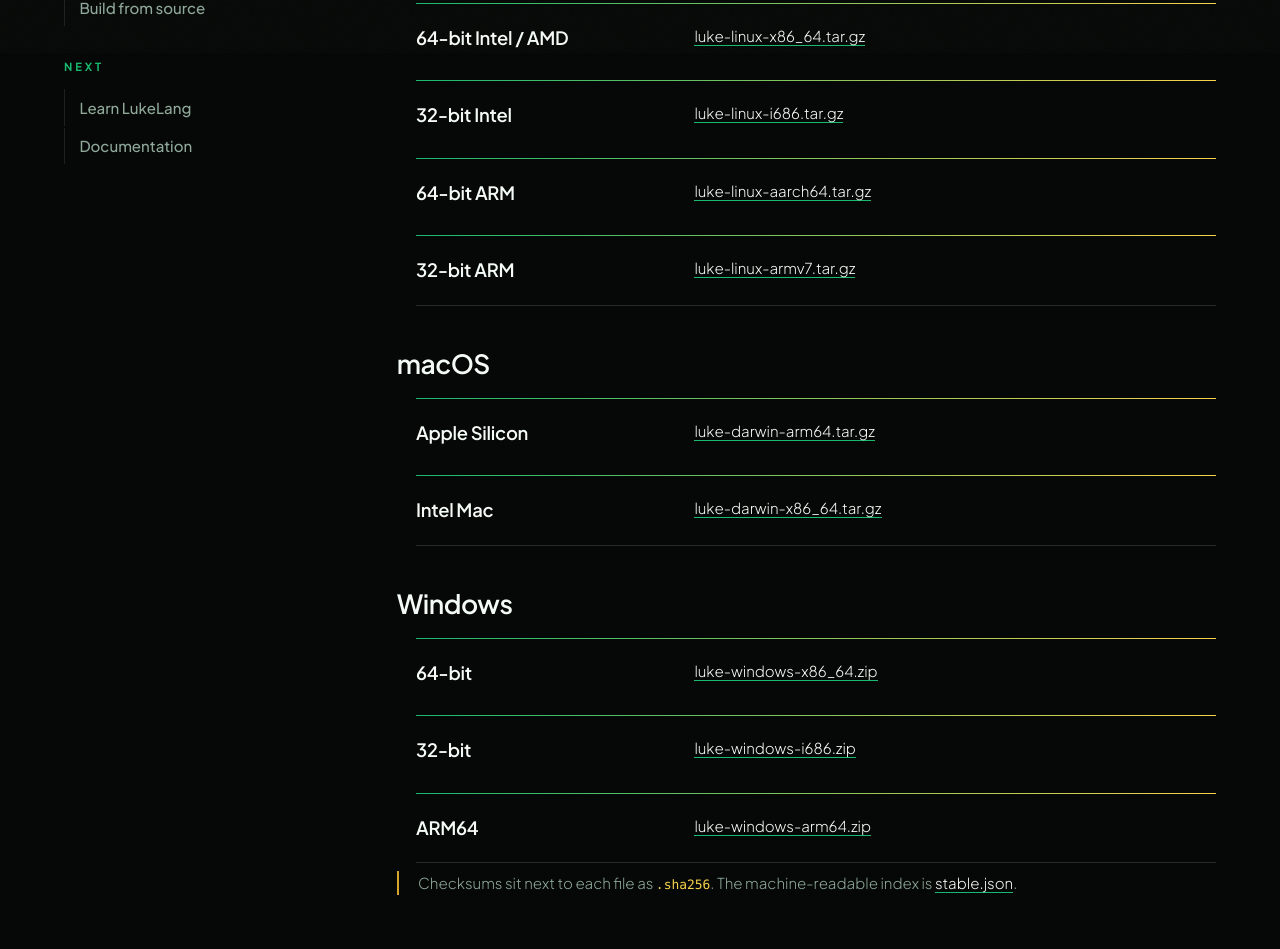
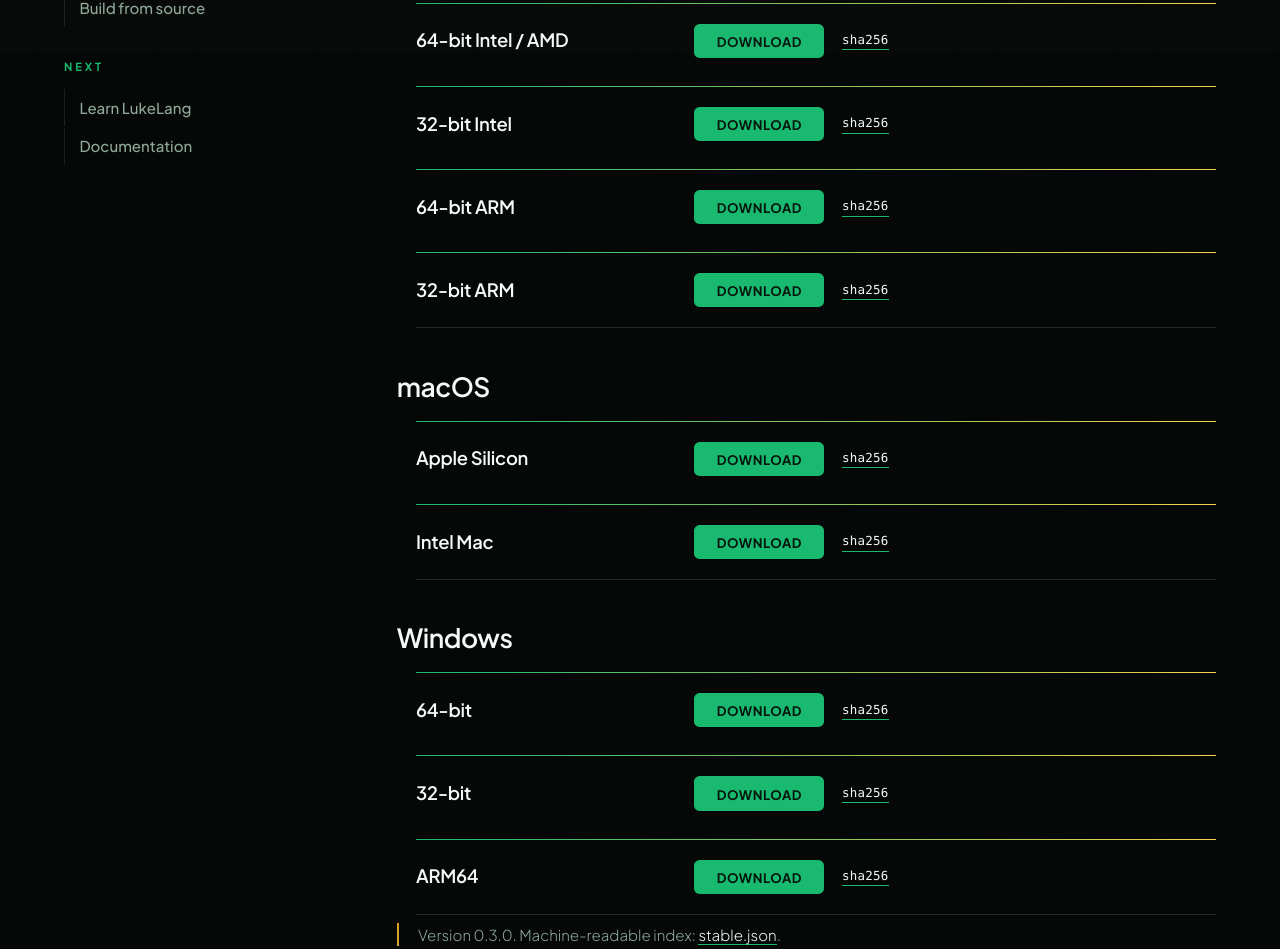
Before and after one commit to jijihohococo/LukeLang, a website: page site/download/index.html in a window 1280 px wide. Shown: the part 747-1696 px from the top of the page. Drawn offline with Linux system fonts and the light colour scheme.

Commit message:
docs(site): Download buttons on the binaries list (#47)
* docs(site): add Download buttons on the binaries list

Each platform row now has a green Download button plus a sha256 link,
using the existing .btn language in a compact download variant.

Co-authored-by: Lucas D Marshall <lucasdmarshall@users.noreply.github.com>

* fix(site): center Download button label vertically

Prose link underline styles were leaking onto .btn (white text +
bottom underline), which pinned the label to the bottom of the pill.
Exclude .btn from prose anchors and flex-center the label.

Co-authored-by: Lucas D Marshall <lucasdmarshall@users.noreply.github.com>

---------

Co-authored-by: Cursor Agent <cursoragent@cursor.com>
Co-authored-by: Lucas D Marshall <lucasdmarshall@users.noreply.github.com>

```diff
--- a/site/download/index.html
+++ b/site/download/index.html
@@ -100,52 +100,79 @@
           <code>PATH</code>.
         </p>
         <h3>Linux</h3>
-        <ul class="rows">
+        <ul class="rows rows--dl">
           <li>
             <p class="rows__key">64-bit Intel / AMD</p>
-            <p class="rows__val"><a href="/dist/mimo/lukelang/0.3.0/luke-linux-x86_64.tar.gz">luke-linux-x86_64.tar.gz</a></p>
+            <p class="rows__val">
+              <a class="btn btn--dl" href="/dist/mimo/lukelang/0.3.0/luke-linux-x86_64.tar.gz" download>Download</a>
+              <a class="dl-meta" href="/dist/mimo/lukelang/0.3.0/luke-linux-x86_64.sha256">sha256</a>
+            </p>
           </li>
           <li>
             <p class="rows__key">32-bit Intel</p>
-            <p class="rows__val"><a href="/dist/mimo/lukelang/0.3.0/luke-linux-i686.tar.gz">luke-linux-i686.tar.gz</a></p>
+            <p class="rows__val">
+              <a class="btn btn--dl" href="/dist/mimo/lukelang/0.3.0/luke-linux-i686.tar.gz" download>Download</a>
+              <a class="dl-meta" href="/dist/mimo/lukelang/0.3.0/luke-linux-i686.sha256">sha256</a>
+            </p>
           </li>
           <li>
             <p class="rows__key">64-bit ARM</p>
-            <p class="rows__val"><a href="/dist/mimo/lukelang/0.3.0/luke-linux-aarch64.tar.gz">luke-linux-aarch64.tar.gz</a></p>
+            <p class="rows__val">
+              <a class="btn btn--dl" href="/dist/mimo/lukelang/0.3.0/luke-linux-aarch64.tar.gz" download>Download</a>
+              <a class="dl-meta" href="/dist/mimo/lukelang/0.3.0/luke-linux-aarch64.sha256">sha256</a>
+            </p>
           </li>
           <li>
             <p class="rows__key">32-bit ARM</p>
-            <p class="rows__val"><a href="/dist/mimo/lukelang/0.3.0/luke-linux-armv7.tar.gz">luke-linux-armv7.tar.gz</a></p>
+            <p class="rows__val">
+              <a class="btn btn--dl" href="/dist/mimo/lukelang/0.3.0/luke-linux-armv7.tar.gz" download>Download</a>
+              <a class="dl-meta" href="/dist/mimo/lukelang/0.3.0/luke-linux-armv7.sha256">sha256</a>
+            </p>
           </li>
         </ul>
         <h3>macOS</h3>
-        <ul class="rows">
+        <ul class="rows rows--dl">
           <li>
             <p class="rows__key">Apple Silicon</p>
-            <p class="rows__val"><a href="/dist/mimo/lukelang/0.3.0/luke-darwin-arm64.tar.gz">luke-darwin-arm64.tar.gz</a></p>
+            <p class="rows__val">
+              <a class="btn btn--dl" href="/dist/mimo/lukelang/0.3.0/luke-darwin-arm64.tar.gz" download>Download</a>
+              <a class="dl-meta" href="/dist/mimo/lukelang/0.3.0/luke-darwin-arm64.sha256">sha256</a>
+            </p>
           </li>
           <li>
             <p class="rows__key">Intel Mac</p>
-            <p class="rows__val"><a href="/dist/mimo/lukelang/0.3.0/luke-darwin-x86_64.tar.gz">luke-darwin-x86_64.tar.gz</a></p>
+            <p class="rows__val">
+              <a class="btn btn--dl" href="/dist/mimo/lukelang/0.3.0/luke-darwin-x86_64.tar.gz" download>Download</a>
+              <a class="dl-meta" href="/dist/mimo/lukelang/0.3.0/luke-darwin-x86_64.sha256">sha256</a>
+            </p>
           </li>
         </ul>
         <h3>Windows</h3>
-        <ul class="rows">
+        <ul class="rows rows--dl">
           <li>
             <p class="rows__key">64-bit</p>
-            <p class="rows__val"><a href="/dist/mimo/lukelang/0.3.0/luke-windows-x86_64.zip">luke-windows-x86_64.zip</a></p>
+            <p class="rows__val">
+              <a class="btn btn--dl" href="/dist/mimo/lukelang/0.3.0/luke-windows-x86_64.zip" download>Download</a>
+              <a class="dl-meta" href="/dist/mimo/lukelang/0.3.0/luke-windows-x86_64.sha256">sha256</a>
+            </p>
           </li>
           <li>
             <p class="rows__key">32-bit</p>
-            <p class="rows__val"><a href="/dist/mimo/lukelang/0.3.0/luke-windows-i686.zip">luke-windows-i686.zip</a></p>
+            <p class="rows__val">
+              <a class="btn btn--dl" href="/dist/mimo/lukelang/0.3.0/luke-windows-i686.zip" download>Download</a>
+              <a class="dl-meta" href="/dist/mimo/lukelang/0.3.0/luke-windows-i686.sha256">sha256</a>
+            </p>
           </li>
           <li>
             <p class="rows__key">ARM64</p>
-            <p class="rows__val"><a href="/dist/mimo/lukelang/0.3.0/luke-windows-arm64.zip">luke-windows-arm64.zip</a></p>
+            <p class="rows__val">
+              <a class="btn btn--dl" href="/dist/mimo/lukelang/0.3.0/luke-windows-arm64.zip" download>Download</a>
+              <a class="dl-meta" href="/dist/mimo/lukelang/0.3.0/luke-windows-arm64.sha256">sha256</a>
+            </p>
           </li>
         </ul>
         <p class="note">
-          Checksums sit next to each file as <code>.sha256</code>. The machine-readable index is
+          Version 0.3.0. Machine-readable index:
           <a href="/dist/mimo/channel/stable.json">stable.json</a>.
         </p>
       </section>
--- a/site/pages.css
+++ b/site/pages.css
@@ -201,7 +201,7 @@
 }
 .prose p { margin: 0; color: var(--mute); font-weight: 300; max-width: 68ch; }
 .prose p strong, .prose li strong { color: var(--white); font-weight: 600; }
-.prose a:not(.sidebar a) {
+.prose a:not(.sidebar a):not(.btn) {
   color: var(--white);
   background-image: linear-gradient(var(--green), var(--green));
   background-size: 100% 1px;
@@ -210,7 +210,11 @@
   padding-bottom: 1px;
   transition: background-size 380ms var(--ease), color 300ms var(--ease);
 }
-.prose a:not(.sidebar a):hover { background-size: 0% 1px; background-position: 100% 100%; color: var(--yellow); }
+.prose a:not(.sidebar a):not(.btn):hover {
+  background-size: 0% 1px;
+  background-position: 100% 100%;
+  color: var(--yellow);
+}
 
 .prose ul, .prose ol { margin: 0; padding-left: 1.2rem; color: var(--mute); font-weight: 300; }
 .prose li { margin-bottom: 0.5rem; max-width: 66ch; }
@@ -279,6 +283,49 @@
 }
 @media (max-width: 700px) {
   .rows > li { grid-template-columns: minmax(0, 1fr); gap: 0.4rem; }
+}
+
+/* Download buttons on the binaries list */
+.rows--dl > li {
+  align-items: center;
+}
+.rows--dl .rows__val {
+  display: flex;
+  flex-wrap: wrap;
+  align-items: center;
+  gap: 0.85rem 1.1rem;
+  max-width: none;
+}
+.btn--dl {
+  display: inline-flex;
+  align-items: center;
+  justify-content: center;
+  padding: 0.7rem 1.4rem 0.62rem;
+  font-size: 0.82rem;
+  font-weight: 700;
+  line-height: 1;
+  letter-spacing: 0.04em;
+  text-transform: uppercase;
+  text-decoration: none;
+  color: #04150d;
+  border-radius: 0.35rem;
+}
+.btn--dl::before { animation-duration: 4.5s; }
+.dl-meta {
+  color: var(--mute);
+  font-size: 0.78rem;
+  font-family: ui-monospace, "SF Mono", "JetBrains Mono", Menlo, monospace;
+  letter-spacing: 0.02em;
+  text-decoration: none;
+  border-bottom: 1px solid transparent;
+  transition: color 300ms var(--ease), border-color 300ms var(--ease);
+}
+.dl-meta:hover {
+  color: var(--yellow);
+  border-bottom-color: var(--yellow);
+}
+@media (max-width: 700px) {
+  .rows--dl > li { align-items: start; }
 }
 
 /* ── Syntax cheatsheet table ────────────────────────────────────── */
--- a/site/styles.css
+++ b/site/styles.css
@@ -351,13 +351,16 @@ em { font-style: normal; }
 .btn {
   position: relative;
   overflow: hidden;
-  display: inline-block;
+  display: inline-flex;
+  align-items: center;
+  justify-content: center;
   padding: 0.85rem 1.9rem;
   border-radius: 999px;
   background: var(--green);
   color: #04150d;
   font-weight: 700;
   font-size: var(--step--1);
+  line-height: 1;
   letter-spacing: 0.01em;
   transition: transform 400ms var(--ease), box-shadow 400ms var(--ease);
 }
```
